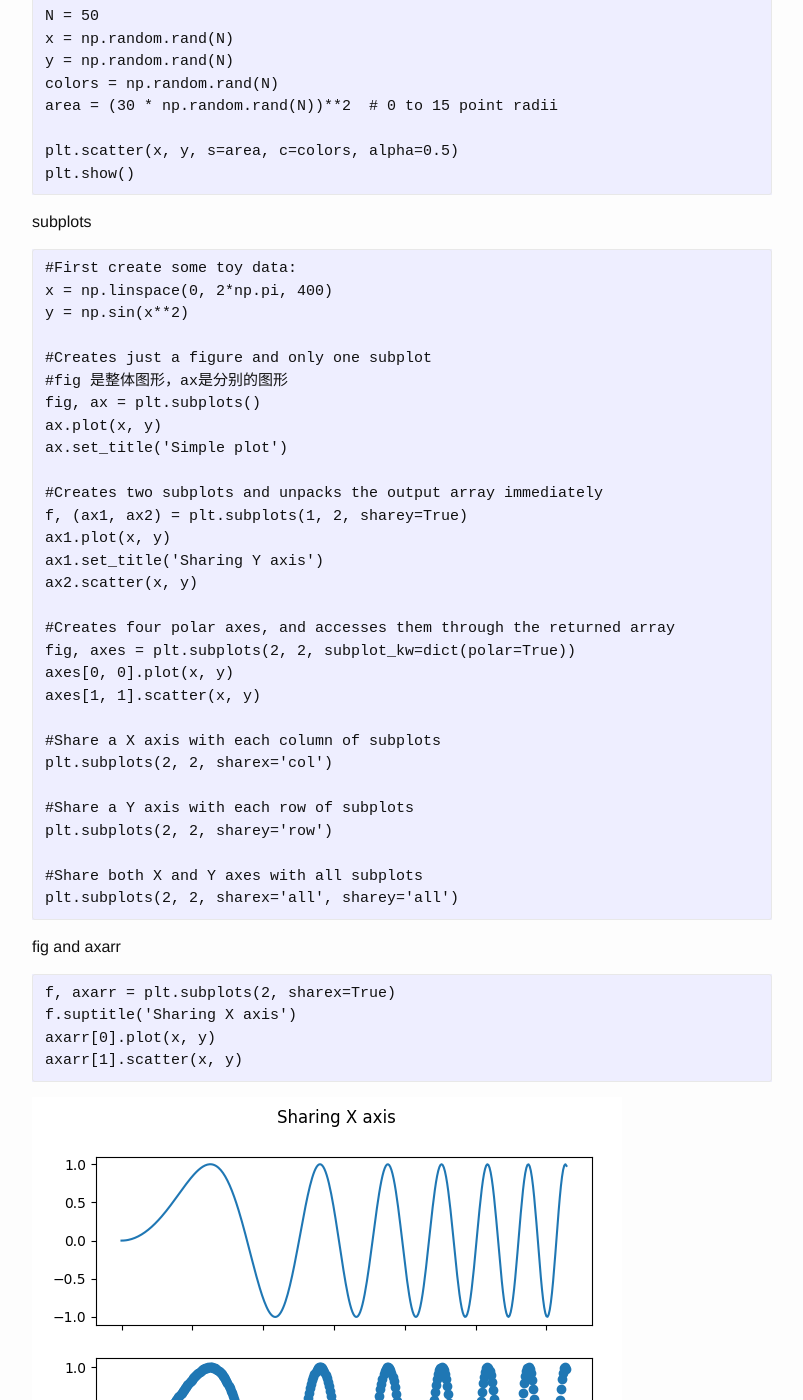
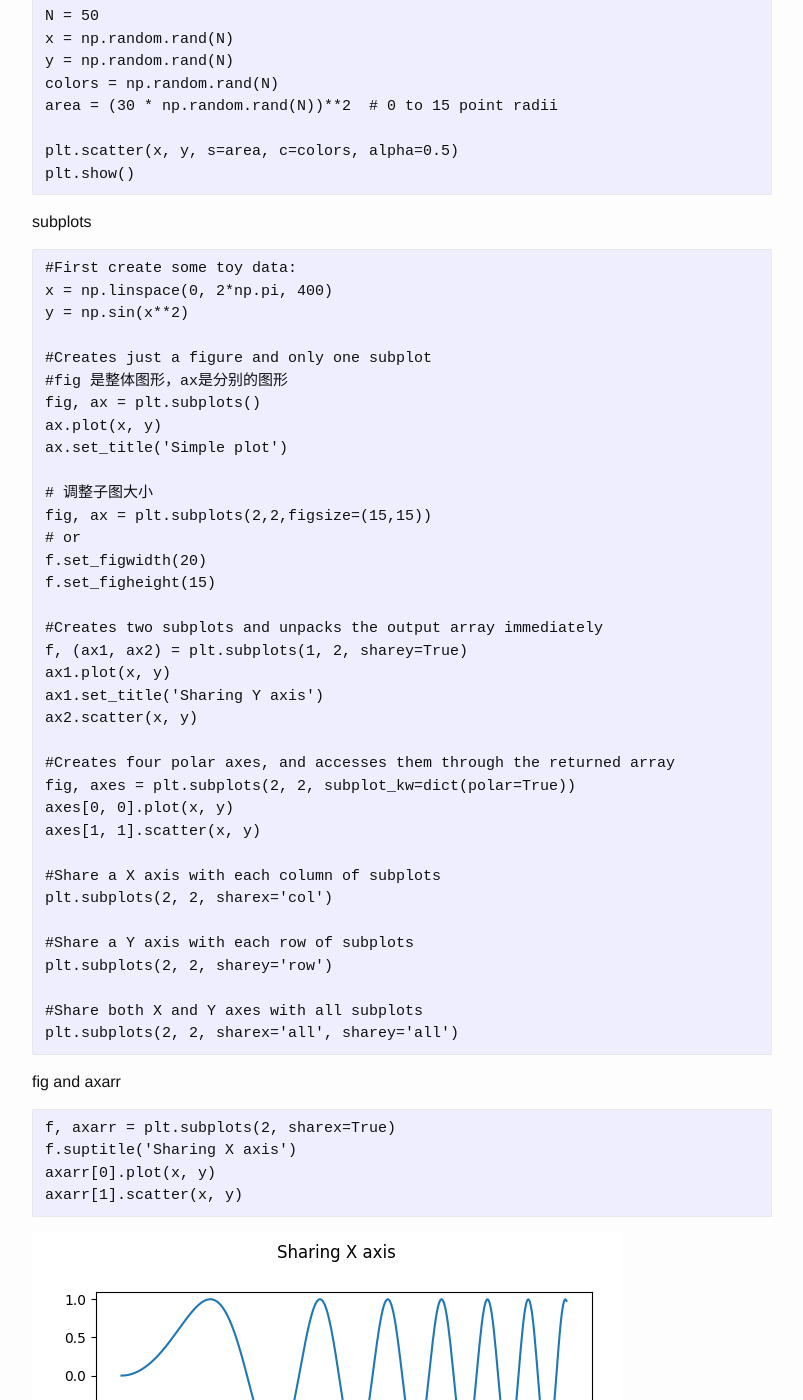
Before and after one commit to josephstalin117/josephstalin117.github.io, a Jekyll site: the page built from _posts/2018-6-24-Matplotlib.markdown, in a window 1280 px wide and 1400 px high, scrolled down 1475 px. Shown: the whole window, without its empty margins (238-1041 px from the left). Built offline with Jekyll 4.4.1, drawn with Linux system fonts in a browser that asks for light colours.

Commit message:
add subplot fig size

```diff
--- a/_posts/2018-6-24-Matplotlib.markdown
+++ b/_posts/2018-6-24-Matplotlib.markdown
@@ -87,6 +87,12 @@ y = np.sin(x**2)
 fig, ax = plt.subplots()
 ax.plot(x, y)
 ax.set_title('Simple plot')
+
+# 调整子图大小
+fig, ax = plt.subplots(2,2,figsize=(15,15))
+# or
+f.set_figwidth(20)
+f.set_figheight(15)
 
 #Creates two subplots and unpacks the output array immediately
 f, (ax1, ax2) = plt.subplots(1, 2, sharey=True)
```
